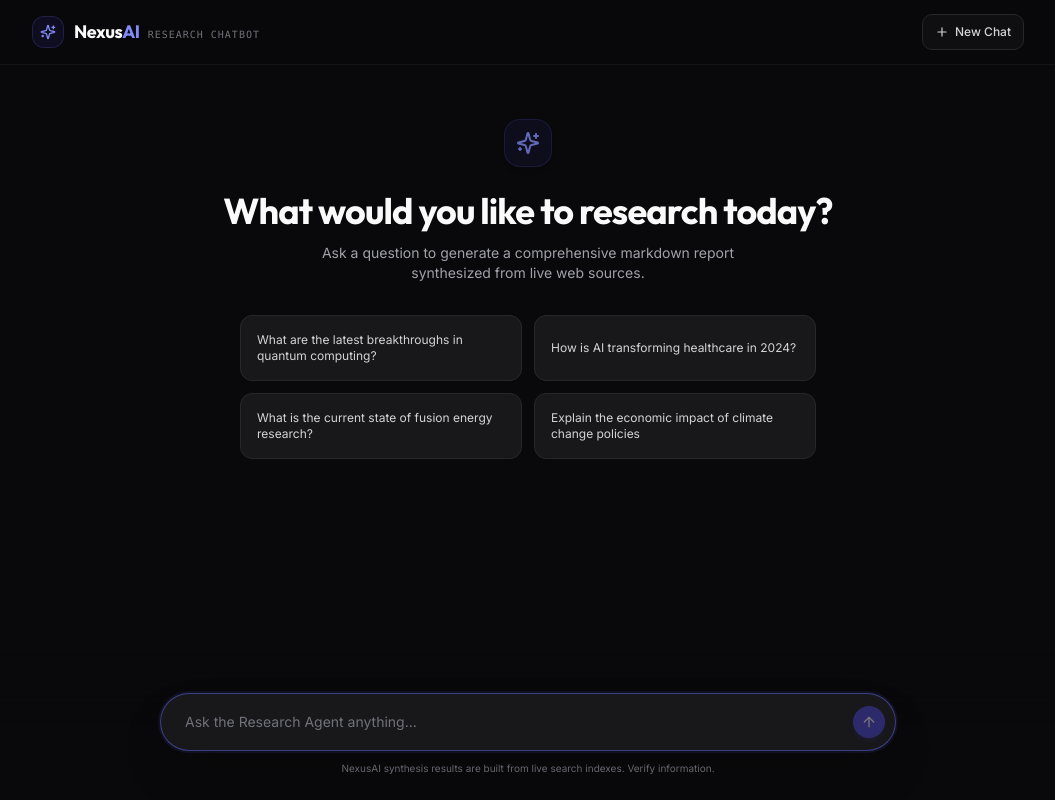
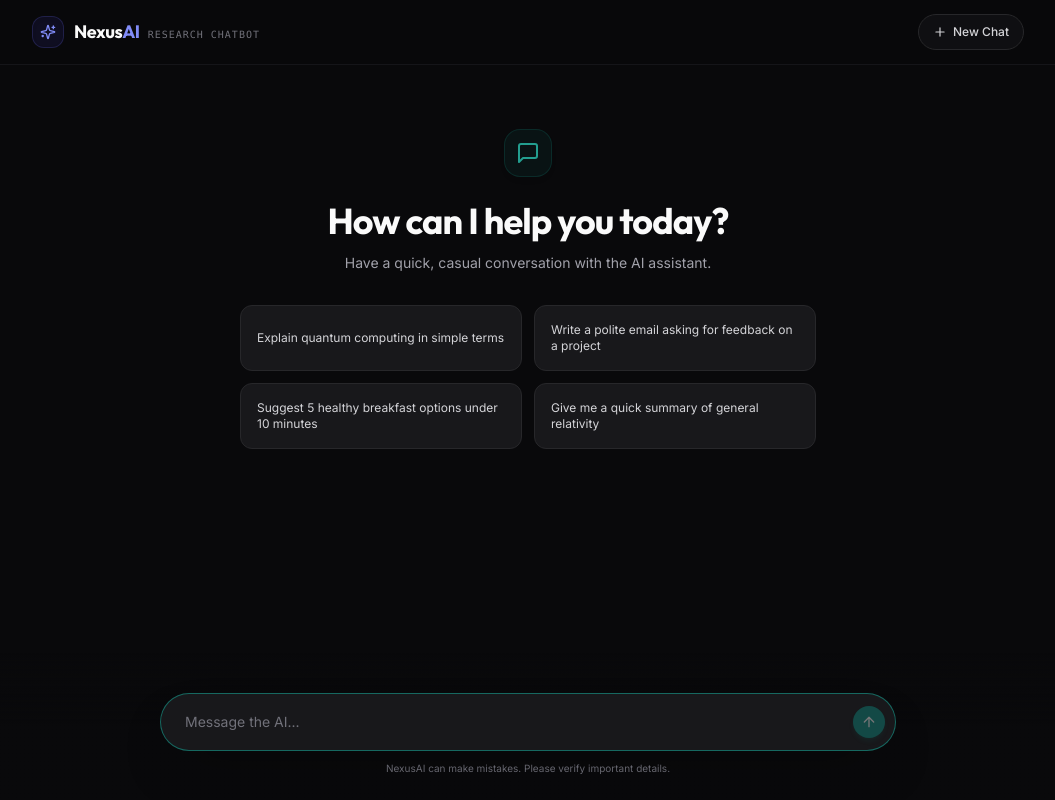
Before and after one commit to Farhan50s/research-agent, a React (Vite) app in the folder frontend/: page / in a window 1280 px wide. Shown: the whole page, without its empty margins (112-1167 px from the left). Built offline with nearby package versions, Linux system fonts and the light colour scheme.

Commit message:
feat: implement frontend foundation with Header and AgentMode components

```diff
--- a/frontend/src/components/AgentMode.tsx
+++ b/frontend/src/components/AgentMode.tsx
@@ -1,6 +1,6 @@
 import { useState, useRef, useEffect } from "react"
 import { motion, AnimatePresence } from "framer-motion"
-import { Sparkles, Send, ExternalLink, ArrowUp } from "lucide-react"
+import { Sparkles, ExternalLink, ArrowUp, RefreshCw, MessageSquare } from "lucide-react"
 import { Button } from "@/components/ui/button"
 import { Skeleton } from "@/components/ui/skeleton"
 import { toast } from "@/hooks/use-toast"
@@ -20,15 +20,35 @@ interface Message {
   isLoading?: boolean;
 }
 
-const suggestedQueries = [
+interface AgentModeProps {
+  isResearchMode: boolean;
+}
+
+const suggestedResearchQueries = [
   "What are the latest breakthroughs in quantum computing?",
   "How is AI transforming healthcare in 2024?",
   "What is the current state of fusion energy research?",
   "Explain the economic impact of climate change policies",
 ]
 
-export function AgentMode() {
-  const [messages, setMessages] = useState<Message[]>([])
+const suggestedSimpleQueries = [
+  "Explain quantum computing in simple terms",
+  "Write a polite email asking for feedback on a project",
+  "Suggest 5 healthy breakfast options under 10 minutes",
+  "Give me a quick summary of general relativity",
+]
+
+export function AgentMode({ isResearchMode }: AgentModeProps) {
+  // Initialize welcome message dynamically based on mode
+  const [messages, setMessages] = useState<Message[]>([
+    {
+      id: "welcome",
+      role: "assistant",
+      text: isResearchMode
+        ? "Hello! I am your AI Research Agent. Ask me anything, and I will search the web, synthesize multiple sources, and write a detailed research report for you."
+        : "Hello! How can I help you today? I'm ready for a quick, conversational exchange.",
+    },
+  ])
   const [input, setInput] = useState("")
   const [loading, setLoading] = useState(false)
 
@@ -81,7 +101,10 @@ export function AgentMode() {
       const response = await fetch("http://127.0.0.1:8000/api/research", {
         method: "POST",
         headers: { "Content-Type": "application/json" },
-        body: JSON.stringify({ question: queryText }),
+        body: JSON.stringify({
+          question: queryText,
+          mode: isResearchMode ? "research" : "simple"
+        }),
       })
 
       if (!response.ok) {
@@ -126,12 +149,24 @@ export function AgentMode() {
     }
   }
 
+  const suggestedQueries = isResearchMode ? suggestedResearchQueries : suggestedSimpleQueries
+
+  // Dynamic visual styling based on toggle mode
+  const sendButtonBg = isResearchMode
+    ? "bg-indigo-600 hover:bg-indigo-500 shadow-indigo-600/20"
+    : "bg-teal-600 hover:bg-teal-500 shadow-teal-600/20"
+
+  const iconColor = isResearchMode ? "text-indigo-400" : "text-teal-400"
+  const iconBg = isResearchMode ? "bg-indigo-600/10 border-indigo-500/20" : "bg-teal-600/10 border-teal-500/20"
+  const focusBorderColor = isResearchMode ? "focus-within:border-indigo-500/50" : "focus-within:border-teal-500/50"
+  const focusRingColor = isResearchMode ? "focus-within:ring-indigo-500/10" : "focus-within:ring-teal-500/10"
+
   return (
     <div className="flex flex-col flex-1 max-w-3xl w-full mx-auto px-4 pb-32 pt-6">
       {/* Scrollable messages container */}
       <div className="flex-1 space-y-6">
         <AnimatePresence initial={false}>
-          {messages.length === 0 ? (
+          {messages.length === 1 ? (
             /* EMPTY STATE GREETING */
             <motion.div
               key="empty-state"
@@ -140,14 +175,20 @@ export function AgentMode() {
               exit={{ opacity: 0 }}
               className="flex flex-col items-center justify-center min-h-[50vh] text-center px-4"
             >
-              <div className="w-12 h-12 rounded-2xl bg-indigo-600/10 flex items-center justify-center border border-indigo-500/20 shadow-md mb-6 animate-pulse">
-                <Sparkles className="w-6 h-6 text-indigo-400" />
+              <div className={`w-12 h-12 rounded-2xl ${iconBg} flex items-center justify-center border shadow-md mb-6 animate-pulse`}>
+                {isResearchMode ? (
+                  <Sparkles className={`w-6 h-6 ${iconColor}`} />
+                ) : (
+                  <MessageSquare className={`w-6 h-6 ${iconColor}`} />
+                )}
               </div>
               <h1 className="font-display font-bold text-3xl sm:text-4xl text-zinc-50 mb-3 tracking-tight">
-                What would you like to research today?
+                {isResearchMode ? "What would you like to research today?" : "How can I help you today?"}
               </h1>
               <p className="text-zinc-400 text-sm max-w-md mb-8">
-                Ask a question to generate a comprehensive markdown report synthesized from live web sources.
+                {isResearchMode
+                  ? "Ask a question to generate a comprehensive markdown report synthesized from live web sources."
+                  : "Have a quick, casual conversation with the AI assistant."}
               </p>
 
               {/* Suggested prompt chips */}
@@ -156,7 +197,9 @@ export function AgentMode() {
                   <button
                     key={idx}
                     onClick={() => handleSubmit(q)}
-                    className="text-left text-xs bg-zinc-900 border border-zinc-800 hover:border-indigo-500/30 hover:bg-zinc-900/80 text-zinc-300 hover:text-zinc-50 p-4 rounded-xl transition-all duration-200"
+                    className={`text-left text-xs bg-zinc-900 border border-zinc-800 hover:bg-zinc-900/80 text-zinc-300 hover:text-zinc-50 p-4 rounded-xl transition-all duration-200 ${
+                      isResearchMode ? "hover:border-indigo-500/30" : "hover:border-teal-500/30"
+                    }`}
                   >
                     {q}
                   </button>
@@ -165,7 +208,7 @@ export function AgentMode() {
             </motion.div>
           ) : (
             /* MESSAGE THREAD */
-            messages.map((message) => {
+            messages.slice(1).map((message) => {
               const isUser = message.role === "user"
 
               return (
@@ -190,10 +233,12 @@ export function AgentMode() {
                           /* Pulse Loading Skeleton Indicator */
                           <div className="space-y-3 p-4 bg-zinc-900 border border-zinc-850 rounded-2xl rounded-tl-none w-[320px] sm:w-[450px] shadow-sm">
                             <div className="flex gap-1.5 items-center mb-4">
-                              <span className="w-1.5 h-1.5 rounded-full bg-indigo-400 animate-bounce" style={{ animationDelay: "0ms" }} />
-                              <span className="w-1.5 h-1.5 rounded-full bg-indigo-400 animate-bounce" style={{ animationDelay: "150ms" }} />
-                              <span className="w-1.5 h-1.5 rounded-full bg-indigo-400 animate-bounce" style={{ animationDelay: "300ms" }} />
-                              <span className="text-[10px] text-zinc-500 font-medium ml-2 uppercase tracking-wider">Compiling Sources...</span>
+                              <span className={`w-1.5 h-1.5 rounded-full ${isResearchMode ? "bg-indigo-400" : "bg-teal-400"} animate-bounce`} style={{ animationDelay: "0ms" }} />
+                              <span className={`w-1.5 h-1.5 rounded-full ${isResearchMode ? "bg-indigo-400" : "bg-teal-400"} animate-bounce`} style={{ animationDelay: "150ms" }} />
+                              <span className={`w-1.5 h-1.5 rounded-full ${isResearchMode ? "bg-indigo-400" : "bg-teal-400"} animate-bounce`} style={{ animationDelay: "300ms" }} />
+                              <span className="text-[10px] text-zinc-500 font-medium ml-2 uppercase tracking-wider">
+                                {isResearchMode ? "Compiling Sources..." : "Thinking..."}
+                              </span>
                             </div>
                             <Skeleton className="h-4 w-5/6 bg-zinc-800" />
                             <Skeleton className="h-4 w-full bg-zinc-800" />
@@ -212,7 +257,11 @@ export function AgentMode() {
                                 ul: ({ children }) => <ul className="list-disc pl-5 space-y-2 mb-4 text-zinc-300 text-sm">{children}</ul>,
                                 ol: ({ children }) => <ol className="list-decimal pl-5 space-y-2 mb-4 text-zinc-300 text-sm">{children}</ol>,
                                 li: ({ children }) => <li className="leading-relaxed">{children}</li>,
-                                blockquote: ({ children }) => <blockquote className="border-l-2 border-indigo-500/60 pl-4 py-1 my-4 italic text-zinc-400 bg-indigo-500/5 rounded-r">{children}</blockquote>,
+                                blockquote: ({ children }) => (
+                                  <blockquote className={`border-l-2 ${isResearchMode ? "border-indigo-500/60 bg-indigo-500/5" : "border-teal-500/60 bg-teal-500/5"} pl-4 py-1 my-4 italic text-zinc-400 rounded-r`}>
+                                    {children}
+                                  </blockquote>
+                                ),
                                 code: ({ children, className }: any) => {
                                   const isBlock = className?.includes("language-")
                                   if (isBlock) {
@@ -222,10 +271,14 @@ export function AgentMode() {
                                       </pre>
                                     )
                                   }
-                                  return <code className="bg-zinc-900 text-indigo-400 border border-zinc-850 rounded px-1.5 py-0.5 text-xs font-mono">{children}</code>
+                                  return (
+                                    <code className={`bg-zinc-900 ${isResearchMode ? "text-indigo-400" : "text-teal-400"} border border-zinc-850 rounded px-1.5 py-0.5 text-xs font-mono`}>
+                                      {children}
+                                    </code>
+                                  )
                                 },
                                 a: ({ href, children }) => (
-                                  <a href={href} target="_blank" rel="noopener noreferrer" className="text-indigo-400 hover:text-indigo-300 underline underline-offset-2 transition-colors">
+                                  <a href={href} target="_blank" rel="noopener noreferrer" className={`underline underline-offset-2 transition-colors ${isResearchMode ? "text-indigo-400 hover:text-indigo-300" : "text-teal-400 hover:text-teal-300"}`}>
                                     {children}
                                   </a>
                                 ),
@@ -247,7 +300,9 @@ export function AgentMode() {
                                       href={src.url}
                                       target="_blank"
                                       rel="noopener noreferrer"
-                                      className="inline-flex items-center gap-1.5 px-3 py-1.5 rounded-full bg-zinc-900 border border-zinc-800 text-[11px] text-zinc-300 hover:text-indigo-400 hover:border-indigo-500/30 transition-all font-medium max-w-[240px]"
+                                      className={`inline-flex items-center gap-1.5 px-3 py-1.5 rounded-full bg-zinc-900 border border-zinc-800 text-[11px] text-zinc-300 transition-all font-medium max-w-[240px] ${
+                                        isResearchMode ? "hover:text-indigo-400 hover:border-indigo-500/30" : "hover:text-teal-400 hover:border-teal-500/30"
+                                      }`}
                                     >
                                       <span className="truncate">{src.title || "Source"}</span>
                                       <ExternalLink className="w-3 h-3 text-zinc-500 flex-shrink-0" />
@@ -272,14 +327,14 @@ export function AgentMode() {
       {/* Sticky Bottom Input Area */}
       <div className="fixed bottom-0 left-0 right-0 bg-gradient-to-t from-background via-background to-transparent pt-10 pb-6 z-20">
         <div className="max-w-3xl mx-auto px-4">
-          <div className="relative flex items-center bg-zinc-900 border border-zinc-800 rounded-full px-6 py-2 shadow-2xl focus-within:border-indigo-500/50 focus-within:ring-2 focus-within:ring-indigo-500/10 transition-all duration-300">
+          <div className={`relative flex items-center bg-zinc-900 border border-zinc-800 rounded-full px-6 py-2 shadow-2xl ${focusBorderColor} ${focusRingColor} transition-all duration-300`}>
             <textarea
               ref={inputRef}
               rows={1}
               value={input}
               onChange={(e) => setInput(e.target.value)}
               onKeyDown={handleKeyDown}
-              placeholder="Ask the Research Agent anything..."
+              placeholder={isResearchMode ? "Ask the Research Agent anything..." : "Message the AI..."}
               className="w-full bg-transparent border-0 outline-none text-zinc-100 placeholder:text-zinc-500 text-sm py-2.5 pr-12 resize-none max-h-36 overflow-y-auto"
               style={{ height: "auto" }}
             />
@@ -289,14 +344,20 @@ export function AgentMode() {
                 onClick={() => handleSubmit()}
                 disabled={!input.trim() || loading}
                 size="icon"
-                className="h-8 w-8 rounded-full bg-indigo-600 hover:bg-indigo-500 text-white disabled:opacity-40 disabled:hover:bg-indigo-600 transition-all shadow-md shadow-indigo-600/20"
+                className={`h-8 w-8 rounded-full text-white disabled:opacity-40 transition-all shadow-md ${sendButtonBg}`}
               >
-                <ArrowUp className="w-4 h-4" />
+                {loading ? (
+                  <RefreshCw className="w-3.5 h-3.5 animate-spin" />
+                ) : (
+                  <ArrowUp className="w-4 h-4" />
+                )}
               </Button>
             </div>
           </div>
           <p className="text-[10px] text-zinc-500 text-center mt-2.5 select-none">
-            NexusAI synthesis results are built from live search indexes. Verify information.
+            {isResearchMode
+              ? "NexusAI synthesis results are built from live search indexes. Verify information."
+              : "NexusAI can make mistakes. Please verify important details."}
           </p>
         </div>
       </div>
--- a/frontend/src/components/Header.tsx
+++ b/frontend/src/components/Header.tsx
@@ -30,7 +30,7 @@ export function Header({ onNewChat }: HeaderProps) {
           variant="outline"
           size="sm"
           onClick={onNewChat}
-          className="gap-1.5 border-zinc-800 bg-zinc-900/50 text-zinc-300 hover:text-zinc-50 hover:bg-zinc-900 transition-all text-xs"
+          className="gap-1.5 border-zinc-800 bg-zinc-900/50 text-zinc-300 hover:text-zinc-50 hover:bg-zinc-900 transition-all text-xs rounded-full px-3.5"
         >
           <Plus className="w-3.5 h-3.5" />
           New Chat
```
Also changed, not shown: 5 other files (tests, documents, lock files or other folders).
